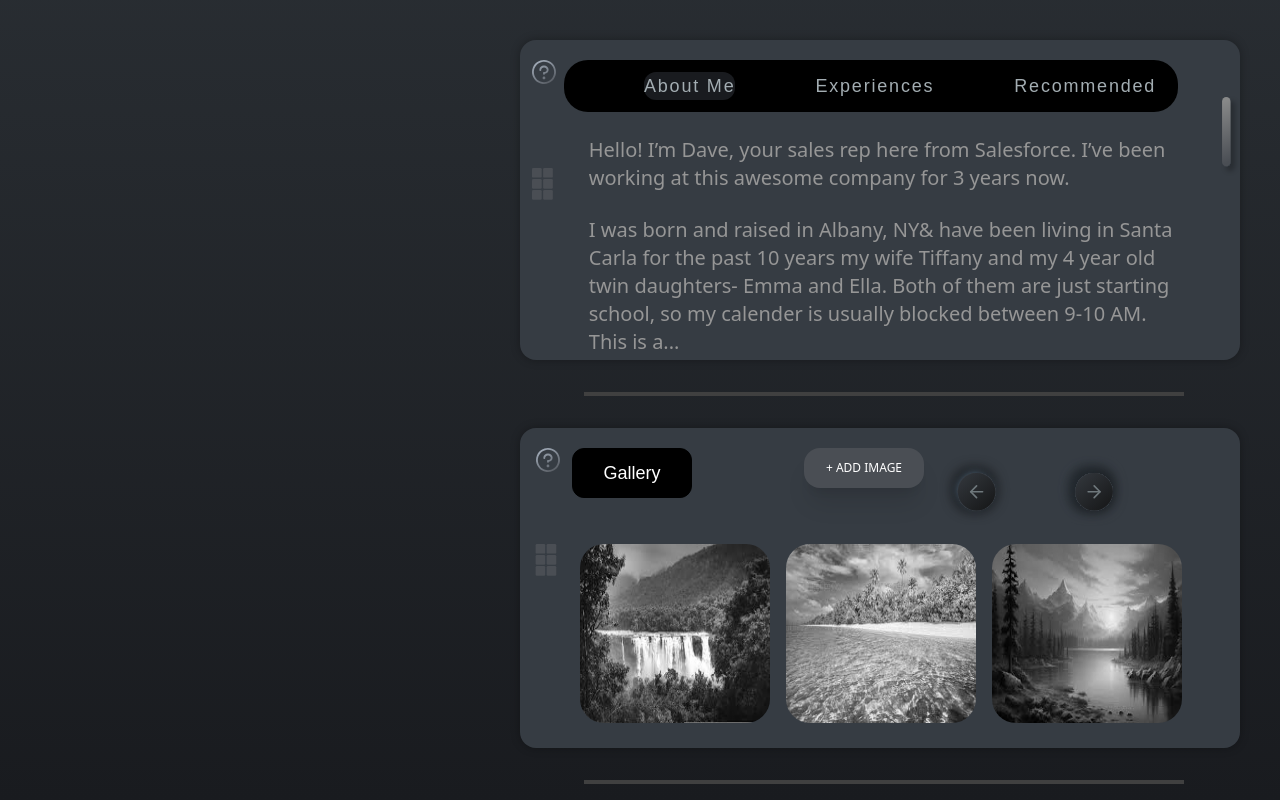
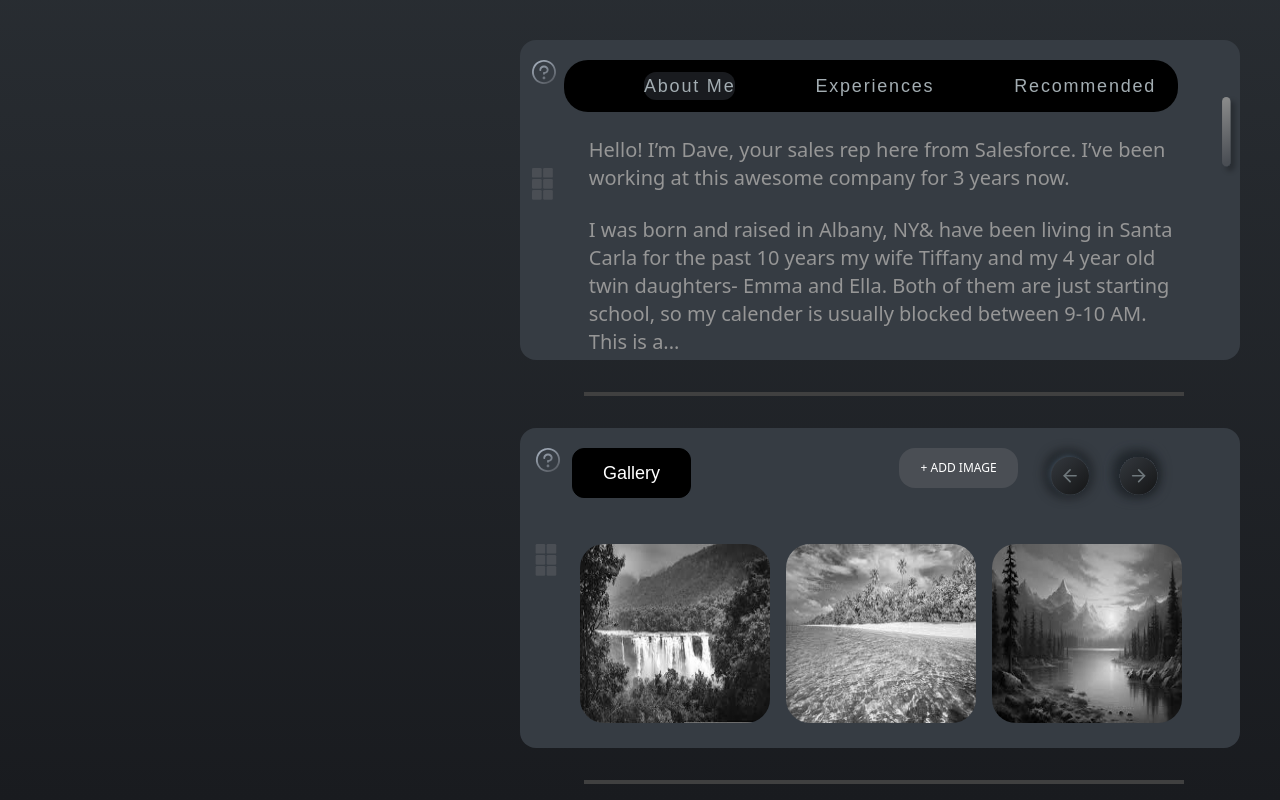
Before and after one commit to Monu2114/Lunacal, a React (Vite) app: page / in a window 1280 px wide. Built offline with nearby package versions, Linux system fonts and the light colour scheme.

Commit message:
Buttons placement and file upload

```diff
--- a/src/Widget-2.jsx
+++ b/src/Widget-2.jsx
@@ -1,37 +1,66 @@
+import { useState } from "react";
 import Image from "./Image";
 export default function Widget2() {
-  let img_arr = [
+  const [file, setFile] = useState();
+
+  const [img_arr, setImg] = useState([
     "images/image-1.jpeg",
     "images/image-2.jpeg",
     "images/image-3.jpeg",
-  ];
+  ]);
+  const handleImageClick = () => {
+    document.getElementById("fileInput").click();
+  };
+  const handleFileChange = (event) => {
+    const selectedFile = event.target.files[0];
+    if (selectedFile) {
+      // Handle the file upload or processing here
+      // For example, you might want to update your state with the new image
+      setFile(URL.createObjectURL(selectedFile));
+      setImg([...img_arr, URL.createObjectURL(selectedFile)]);
+    }
+  };
   return (
     <div className=" py-5 pl-3	flex flex-col gradient-shadow  bg-darkBlack w-[720px] h-[320px] rounded-2xl mr-10 gap-y-4">
       <div className="flex gap-x-2 items-top ">
         <img src="/images/question.svg" className="w-8 h-6" alt="" />
-        <div className="flex gap-x-28 items-start">
+        <div className="flex gap-x-52 items-start">
           <button className="text-base h-[50px] w-[120px] bg-black text-white font-bold py-2 px-6 border border-black rounded-xl font-poppins text-lg font-medium">
             Gallery
           </button>
           <div className="flex ">
-            <button className="font-medium	bg-button text-white text-xs w-[120px] h-[40px] rounded-2xl shadow-xl">
+            <button
+              className="font-medium shadow-inherit	 bg-button text-white text-xs w-[120px] h-[40px] rounded-2xl shadow-xl"
+              onClick={handleImageClick}
+            >
               + ADD IMAGE
             </button>
-            <div className="flex  gap-0">
+            <input
+              id="fileInput"
+              type="file"
+              accept="image/*"
+              style={{ display: "none" }}
+              onChange={handleFileChange}
+            />
+
+            <div className="flex ">
               <img
                 src="/images/left.svg"
                 alt=""
-                className="w-28  h-24	flex-shrink-0"
+                className="w-28 h-24 -translate-y-4 "
               />
-              <img src="images/right.svg" alt="" className="w-28  h-24  " />
+              <img
+                src="images/right.svg"
+                alt=""
+                className="w-28  h-24 -translate-y-4 -translate-x-12"
+              />
             </div>
           </div>
         </div>
       </div>
       <div
         className="flex gap-4 -translate-y-4
-
-"
+	"
       >
         <img src="/images/box.svg" className="w-8 h-8 " alt="" />
         {img_arr.map((img, index) => (
--- a/src/index.css
+++ b/src/index.css
@@ -2,28 +2,3 @@
 @tailwind components;
 @tailwind utilities;
 @import url("https://fonts.googleapis.com/css2?family=Poppins:wght@400;500;600&display=swap");
-
-/* styles.css or a similar stylesheet */
-.gradient-shadow {
-  position: relative;
-  box-shadow: 0 0 10px rgba(0, 0, 0, 0.3);
-}
-
-.gradient-shadow::before {
-  content: "";
-  position: absolute;
-  top: 0;
-  left: 0;
-  width: 100%;
-  height: 100%;
-  background: linear-gradient(to bottom, #363c43, rgba(0, 0, 0, 0.4));
-  z-index: -1;
-  border-radius: inherit; /* ensures the gradient follows the rounded corners */
-  box-shadow: 0 0 5px rgba(0, 0, 0, 0.5); /* optional: additional shadow for effect */
-}
-
-@layer utilities {
-  .bg-direction {
-    background: linear-gradient(139.14deg, #303439 12.4%, #161718 94.96%);
-  }
-}
```
